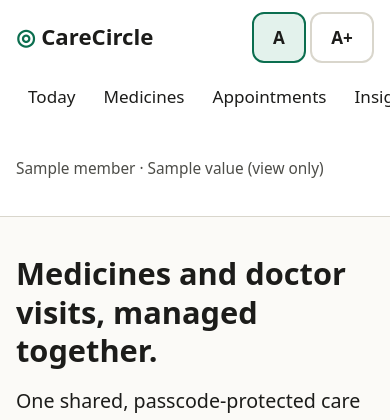
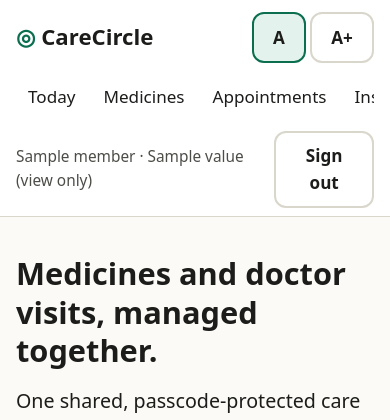
Before and after one commit to aryangorde6/carecircle, a FastAPI app: template app/templates/index.html in a window 390 px wide; the page is wider, and only the part inside the window is pictured. Shown: the top 420 px of that part. Run offline with FastAPI, Linux system fonts and the light colour scheme; the template is opened without the code that fills it: most values are stand-ins (such as "Sample title", 1, 10 or a date in 2020).

Commit message:
Fix mobile nav overflow; allow HEAD on / and /healthz

```diff
--- a/app/routes/auth.py
+++ b/app/routes/auth.py
@@ -34,7 +34,7 @@ def _start_session(request: Request, circle_id: str, member_id: str) -> None:
     request.session["member_id"] = member_id
 
 
-@router.get("/", response_class=HTMLResponse)
+@router.api_route("/", methods=["GET", "HEAD"], response_class=HTMLResponse)
 def home(request: Request) -> Response:
     if request.session.get("member_id"):
         return redirect("/today")
@@ -131,6 +131,6 @@ def favicon() -> RedirectResponse:
     return RedirectResponse("/static/favicon.svg", status_code=301)
 
 
-@router.get("/healthz", include_in_schema=False)
+@router.api_route("/healthz", methods=["GET", "HEAD"], include_in_schema=False)
 def healthz() -> dict[str, str]:
     return {"status": "ok"}
--- a/app/static/style.css
+++ b/app/static/style.css
@@ -184,7 +184,7 @@ meter { width: 100%; height: 1.4rem; }
 @media (max-width: 40rem) {
   body { font-size: calc(var(--base) * 0.95); }
   h1 { font-size: 1.6em; }
-  .main-nav { flex-direction: column; align-items: stretch; }
+  .main-nav { display: grid; grid-template-columns: minmax(0, 1fr); }
   .main-nav ul { flex-wrap: nowrap; overflow-x: auto; scrollbar-width: none; padding-bottom: 0.25rem; }
   .main-nav a { padding: 0.5rem 0.75rem; white-space: nowrap; }
   .logout { justify-content: space-between; }
```
Also changed, not shown: tests/test_auth_and_access.py (+5 -0 lines).
